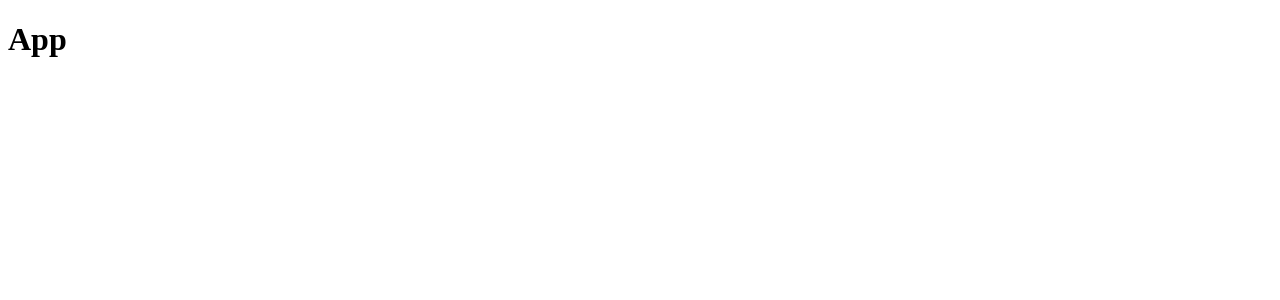
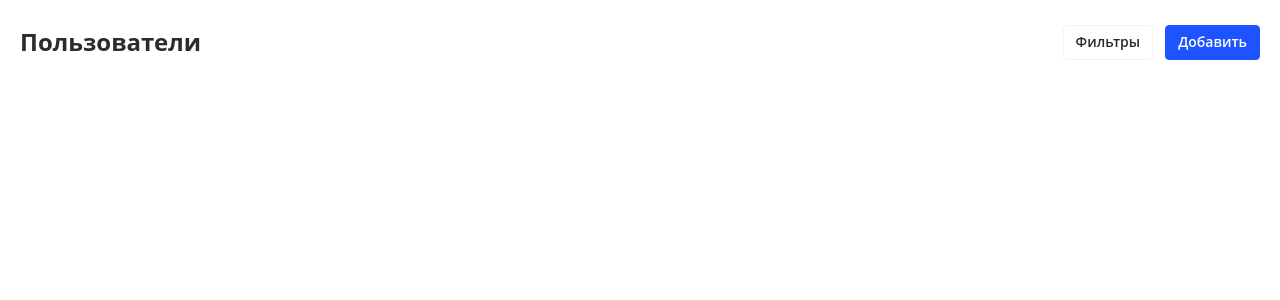
Before and after one commit to dmsirotenko/users-manage-client, a Vue app: page / in a window 1280 px wide. Shown: the top 300 px of the page. Built offline with nearby package versions, Linux system fonts and the light colour scheme.

Commit message:
Header layout + styles

```diff
--- a/src/App.vue
+++ b/src/App.vue
@@ -1,9 +1,15 @@
 <template>
     <div id="app">
-        <h1>App</h1>
+        <users></users>
     </div>
 </template>
 
 <script>
-  export default {}
+  import Users from './components/Users.vue';
+
+  export default {
+    components: {
+      Users
+    }
+  }
 </script>
--- a/src/assets/stylesheets/_common.scss
+++ b/src/assets/stylesheets/_common.scss
@@ -1,2 +1,5 @@
 @import "common/reset";
 @import "common/base";
+@import "common/layout";
+@import "common/header";
+@import "common/button";
--- a/src/assets/stylesheets/common/_base.scss
+++ b/src/assets/stylesheets/common/_base.scss
@@ -9,6 +9,7 @@ body {
   font-size: 1.4rem;
   line-height: 1.2;
   color: $text-primary;
+  overflow-x: hidden;
 
   -moz-osx-font-smoothing: grayscale;
   -webkit-font-smoothing: antialiased;
--- /dev/null
+++ b/src/assets/stylesheets/common/_button.scss
@@ -0,0 +1,24 @@
+@import "../variables/colors";
+
+.button {
+  font-weight: 600;
+  font-size: 1.4rem;
+  padding: 8px 12px;
+  border-radius: 4px;
+  border: 1px solid $border;
+  transition: all .2s;
+
+  &:hover {
+    opacity: .9;
+  }
+
+  &:disabled {
+    opacity: .7;
+  }
+
+  &--primary {
+    color: #fff;
+    background-color: $primary;
+    border-color: $primary;
+  }
+}
--- /dev/null
+++ b/src/assets/stylesheets/common/_header.scss
@@ -0,0 +1,23 @@
+.header {
+  padding: 25px 0;
+
+  &--actions {
+    display: flex;
+    justify-content: space-between;
+    align-items: center;
+  }
+
+  &__title {
+    font-weight: 700;
+    font-size: 2.4rem;
+  }
+
+  &__actions {
+    display: flex;
+    align-items: center;
+
+    .button {
+      margin-left: 12px;
+    }
+  }
+}
--- /dev/null
+++ b/src/assets/stylesheets/common/_layout.scss
@@ -0,0 +1,10 @@
+.wrapper {
+  overflow: hidden;
+  position: relative;
+}
+
+.container {
+  padding: 0 20px;
+  margin: 0 auto;
+  max-width: 1280px;
+}
--- a/src/assets/stylesheets/main.scss
+++ b/src/assets/stylesheets/main.scss
@@ -0,0 +1 @@
+@import "common";
--- a/src/assets/stylesheets/variables/_colors.scss
+++ b/src/assets/stylesheets/variables/_colors.scss
@@ -1,6 +1,6 @@
-$primary: #052f85;
+$primary: #1d54ff;
 
 $text-primary: #2c2c2c;
-$text-secondary: #9f9f9f;
+$text-secondary: #9b9b9b;
 
 $border: #f3f3f3;
--- a/src/components/Users.vue
+++ b/src/components/Users.vue
@@ -1,5 +1,18 @@
 <template>
+    <div class="wrapper">
+        <div class="container">
+            <header class="header header--actions">
+                <h1 class="header__title">Пользователи</h1>
+                <div class="header__actions">
+                    <button class="button">Фильтры</button>
+                    <button class="button button--primary">Добавить</button>
+                </div>
+            </header>
+            <main class="main">
 
+            </main>
+        </div>
+    </div>
 </template>
 
 <script>
```
